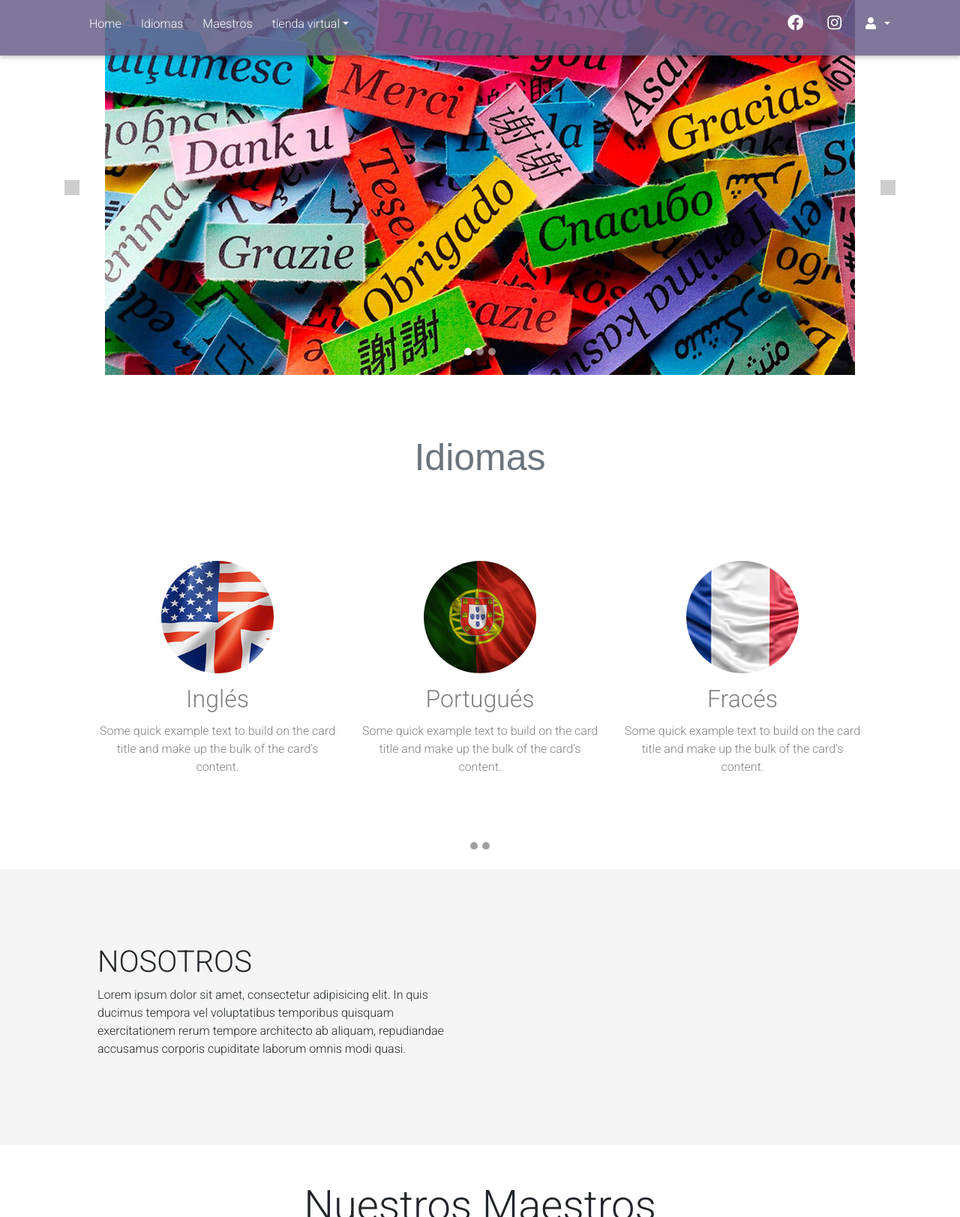
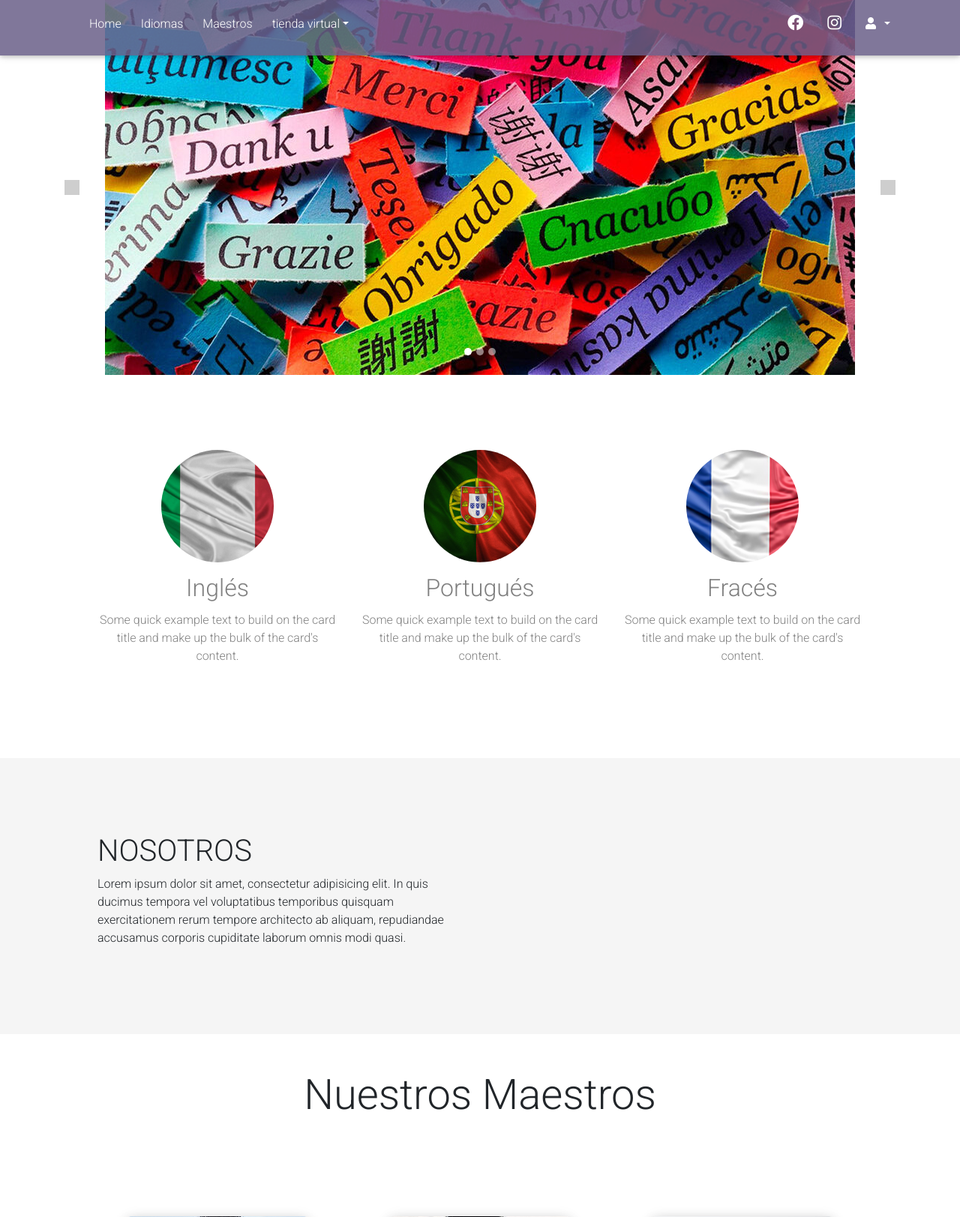
Before and after one commit to Cospina98/Train-your-brain, a PHP site: page / in a window 1280 px wide. Shown: the top 1623 px of the page at 75% size. Run offline with PHP 8.4, Linux system fonts and the light colour scheme; some libraries are stand-ins or nearby versions; grey boxes are pictures that could not be loaded.

Commit message:
se cambian los idiomas

```diff
--- a/estilos.css
+++ b/estilos.css
@@ -27,12 +27,12 @@ body {
 
 /* Center align the text within the three columns below the carousel */
 
-.idiomas .col-lg-4 {
+#idiomas .col-lg-4 {
     margin-bottom: 1.5rem;
     text-align: center;
 }
 
-.idiomas h2 {
+#idiomas h2 {
     margin-top: 15px;
     color: gray;
 }
--- a/index.php
+++ b/index.php
@@ -41,8 +41,8 @@
           <li class="nav-item">
             <a class="nav-link" href="#maestros">Maestros</a>
           </li>
-          <li class="nav-item dropdown" >
-           <a class="nav-link dropdown-toggle" id="desplegabletienda"role="button" data-toggle="dropdown" aria-haspopup="true" aria-expanded="false">tienda virtual</a>
+          <li class="nav-item dropdown">
+            <a class="nav-link dropdown-toggle" id="desplegabletienda" role="button" data-toggle="dropdown" aria-haspopup="true" aria-expanded="false">tienda virtual</a>
             <div class="dropdown-menu" aria-labelledby="desplegabletienda">
               <a class="dropdown-item" href="carrito.html" target="_blank">Carrito</a>
             </div>
@@ -111,32 +111,12 @@
 
   <!-- CARRUSEL MULTIPLE DE SERVICIOS -->
 
-    <div class="container-fluid" id="idiomas">
-      <h2 class="text-center text-muted m-t h2-responsive" style="font-family:'Anton',sans-serif;font-size:50px"> Idiomas</h2>
-
-      <div class="container">
-        <!--Carousel Wrapper-->
-        <div id="multi-item-example" class="carousel slide carousel-multi-item carousel-fade " data-ride="carousel">
 
 
-          <!--Indicators-->
-          <ol class="carousel-indicators ">
-            <li class="grey darken-3" data-target="#multi-item-example" data-slide-to="0" class="active"></li>
-            <li class="grey darken-3" data-target="#multi-item-example" data-slide-to="1"></li>
-
-          </ol>
-          <!--/.Indicators-->
-
-          <!--Slides-->
-          <div class="carousel-inner" role="listbox">
-
-
-            <!--First slide-->
-            <div class="carrousel idiomas carousel-item active white">
-
+  <div class="container" id="idiomas">
     <div class="row">
       <div class="col-lg-4 ">
-                  <a href="" target="_blank"><img class="card-img-top rounded-circle example hoverable" src="imagenes/ingles.jpg"></a>
+        <a href="" target="_blank"><img class="card-img-top rounded-circle example hoverable" src="imagenes/italiano.jpg"></a>
         <h2 class="card-title">Inglés</h2>
         <p class="card-text">Some quick example text to build on the card title and make up the bulk of the
           card's content.</p>
@@ -144,7 +124,7 @@
 
 
       <div class="col-lg-4 clearfix  d-md-block">
-                  <a href="https://fenixgirardota.herokuapp.com/ " target="_blank"><img class="card-img-top rounded-circle example hoverable" src="imagenes/portugues.jpg"></a>
+        <a href="https://fenixgirardota.herokuapp.com/ " target="_blank"><img class="card-img-top rounded-circle example hoverable" src="imagenes/Portugues.jpg"></a>
         <h2 class="card-title">Portugués</h2>
         <p class="card-text">Some quick example text to build on the card title and make up the bulk of the
           card's content.</p>
@@ -159,43 +139,6 @@
     </div>
 
   </div>
-            <!--/.First slide-->
-
-            <!--Second slide-->
-            <div class="carousel idiomas carousel-item white">
-
-              <div class="row">
-                <div class="col-lg-4 ">
-                  <a href="https://fenixgirardota.herokuapp.com/ " target="_blank"><img class="card-img-top rounded-circle example hoverable" src="imagenes/italiano.jpg"></a>
-                  <h2 class="card-title">Italiano</h2>
-                  <p class="card-text">Some quick example text to build on the card title and make up the bulk of the
-                    card's content.</p>
-
-                </div>
-
-                <div class="col-lg-4 clearfix d-md-block">
-                  <a href="https://fenixgirardota.herokuapp.com/ " target="_blank"><img class="card-img-top rounded-circle example hoverable" src="imagenes/Aleman.jpg"></a>
-                  <h2 class="card-title">Alemán</h2>
-                  <p class="card-text">Some quick example text to build on the card title and make up the bulk of the
-                    card's content.</p>
-                </div>
-
-                <div class="col-lg-4 clearfix  d-md-block">
-                  <a href="https://fenixgirardota.herokuapp.com/ " target="_blank"><img class="card-img-top rounded-circle example hoverable" src=""></a>
-                  <h2 class="card-title">Metodología</h2>
-                  <p class="card-text">Some quick example text to build on the card title and make up the bulk of the
-                    card's content.</p>
-                </div>
-              </div>
-            </div>
-            <!--/.Second slide-->
-          </div>
-          <!--/.Slides-->
-        </div>
-        <!--/.Carousel Wrapper-->
-      </div>
-    </div>
-
 
 
   <!-- SECCION NOSOTROS -->
@@ -225,7 +168,7 @@
         <!-- TRES COLUMNAS -->
         <div class="col-md-4">
           <button class="btn btn-link" type="button" data-toggle="collapse" data-target="#ejemplo1" aria-expanded="false" aria-controls="collapseExample">
-              <img class="z-depth-2"  src="imagenes/1.jpg" style="width:100%;margin:0px"  alt="...">
+            <img class="z-depth-2" src="imagenes/1.jpg" style="width:100%;margin:0px" alt="...">
           </button>
         </div>
         <div class="collapse" id="ejemplo1">
```
Lines whose indentation alone changed are shown as unchanged.
